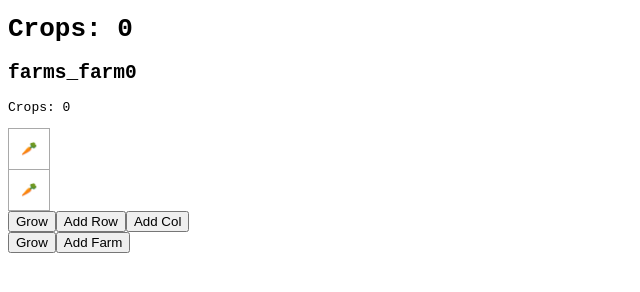
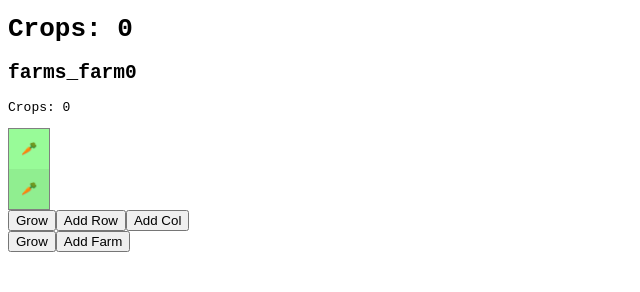
Before and after one commit to arsenic3375/Idle-Farmer, a plain HTML site: page Idle Farmer/IdleFarmer.html in a window 1280 px wide. Both pictures are taken after a click on the button "Add Row". Shown: the part 98-390 px from the top of the page, without its empty margins (0-640 px from the left). Drawn offline with Linux system fonts and the light colour scheme.

Commit message:
Update styles.css

```diff
--- a/Idle Farmer/styles.css
+++ b/Idle Farmer/styles.css
@@ -30,7 +30,7 @@ html{
 
 .cell {
   border-collapse: collapse;
-  border: 1px solid darkgrey;
+  /*border: 1px solid darkgrey;*/
   margin: 0%;
   padding: 0%;
 
@@ -49,3 +49,18 @@ html{
   margin: 0%;
   padding: 0%;
 }
+
+.farm {
+}
+
+.farms {
+}
+
+.even {
+  background-color: palegreen;
+}
+
+.odd {
+  background-color: lightgreen;
+
+}
```
